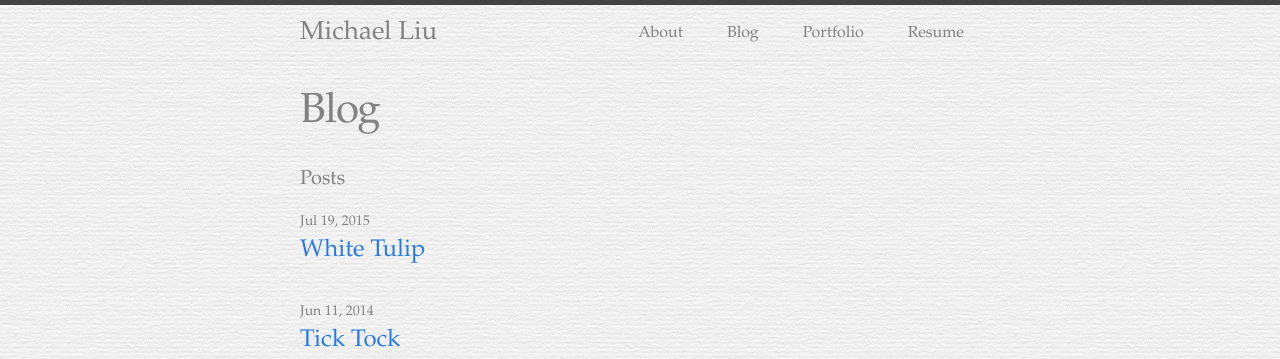
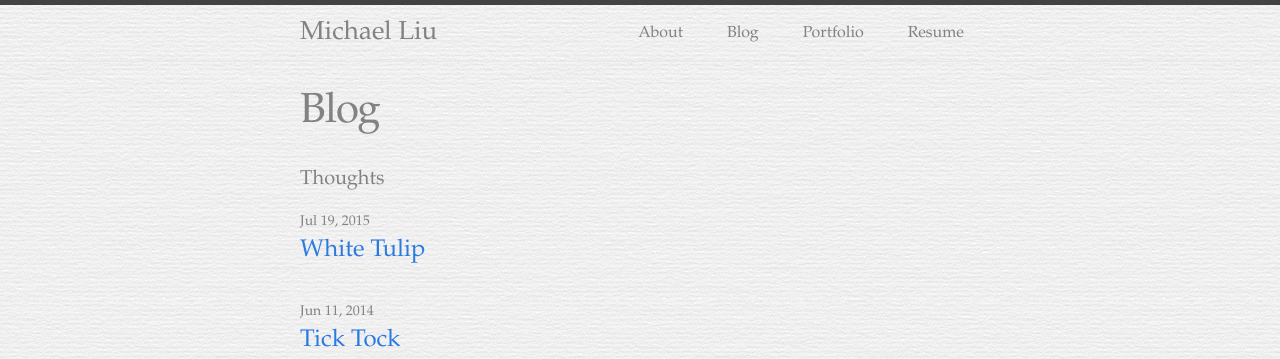
Before and after one commit to michaelangeliu/michaelangeliu.github.io, a Jekyll site: the page built from blog.html, in a window 1280 px wide. Shown: the top 359 px of the page. Built offline with Jekyll 4.4.1, drawn with Linux system fonts in a browser that asks for light colours.

Commit message:
Add tags and categories to blog posts

```diff
--- a/_posts/2014-06-21-tick-tock.markdown
+++ b/_posts/2014-06-21-tick-tock.markdown
@@ -2,7 +2,8 @@
 layout: post
 title:  "Tick Tock"
 date:   2014-06-11 00:00:00
-categories: post
+categories: thoughts
+tags: thoughts time change
 ---
 Yesterday, I spent an hour or two looking for a book I read when I was younger. It was about two kids who are visited by a third one from the future. They end up time-traveling and saving the world as we know it. I don't really remember the rest of the plot, but the thing that has stuck with me through the years is a phrase in the book. I didn't end up finding the book, but I still think that it's a strange sentiment:
 
--- a/_posts/2015-07-19-white-tulip.markdown
+++ b/_posts/2015-07-19-white-tulip.markdown
@@ -2,7 +2,8 @@
 layout: post
 title:  "White Tulip"
 date:   2015-07-19 00:00:00
-categories: post
+categories: thoughts
+tags: thoughts emotion self-awareness
 ---
 
 Today, I finished watching the TV show [Fringe](http://www.imdb.com/title/tt1119644/). It's a show about mad scientists, responsibility, parallel dimensions, love, and many other things. I'll leave the synopsis to IMDB and Wikipedia. I have watched many tv shows these past few years, but Fringe, [Dollhouse](http://www.imdb.com/title/tt1135300/), and [The West Wing](http://www.imdb.com/title/tt0200276) are my favorites. If you haven't seen them, I would highly recommend it. Fringe's presentation of the competing forces of intelligence and emotion is flawless. In the final episode, one character has the line:
--- a/blog.html
+++ b/blog.html
@@ -6,10 +6,10 @@
 
 <div class="home">
 
-  <h1 class="page-heading">Posts</h1>
+  <h1 class="page-heading">Thoughts</h1>
 
   <ul class="post-list">
-    {% for post in site.posts %}
+    {% for post in site.categories.thoughts %}
       <li>
         <span class="post-meta">{{ post.date | date: "%b %-d, %Y" }}</span>
 
```
